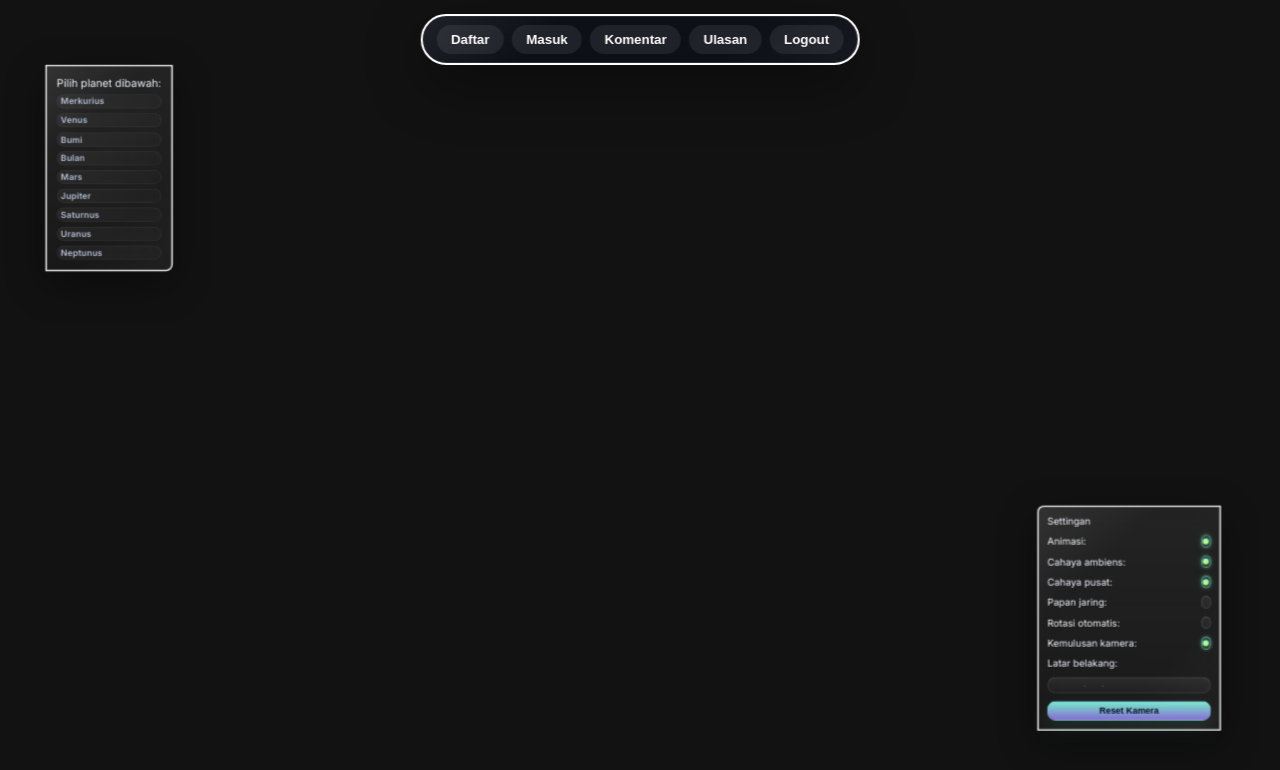
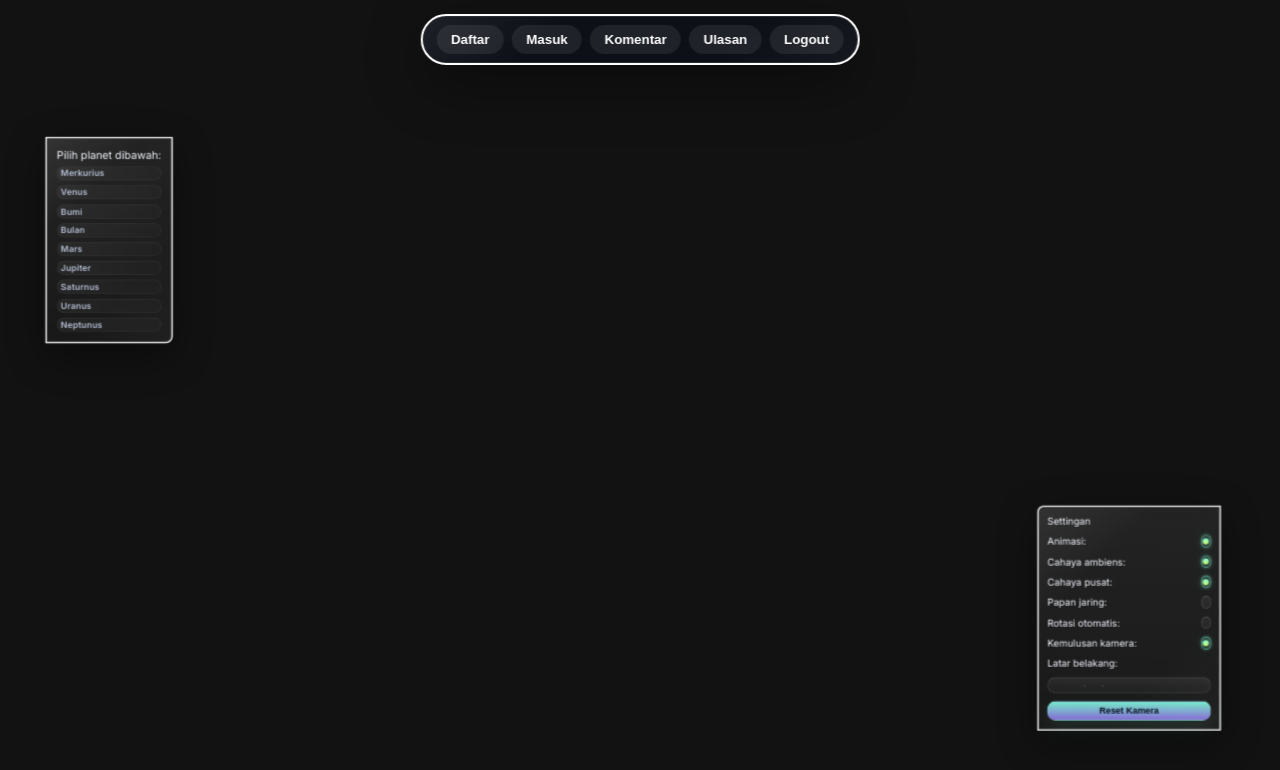
Before and after one commit to djavamaoekar/solarsystemone, a plain HTML site: page Frontend/index.html in a window 1280 px wide. Drawn offline with nearby package versions, Linux system fonts and the light colour scheme.

Commit message:
adjust mobile layout positioning

```diff
--- a/Frontend/css.css
+++ b/Frontend/css.css
@@ -235,7 +235,7 @@ body.modal-open {
 /* ---------- Planet menu ---------- */
 .menu.planets {
   left: 1rem;
-  top: 1rem;
+  top: 5.5rem;
   flex-direction: column;
   align-items: flex-start;
   min-width: 170px;
```
